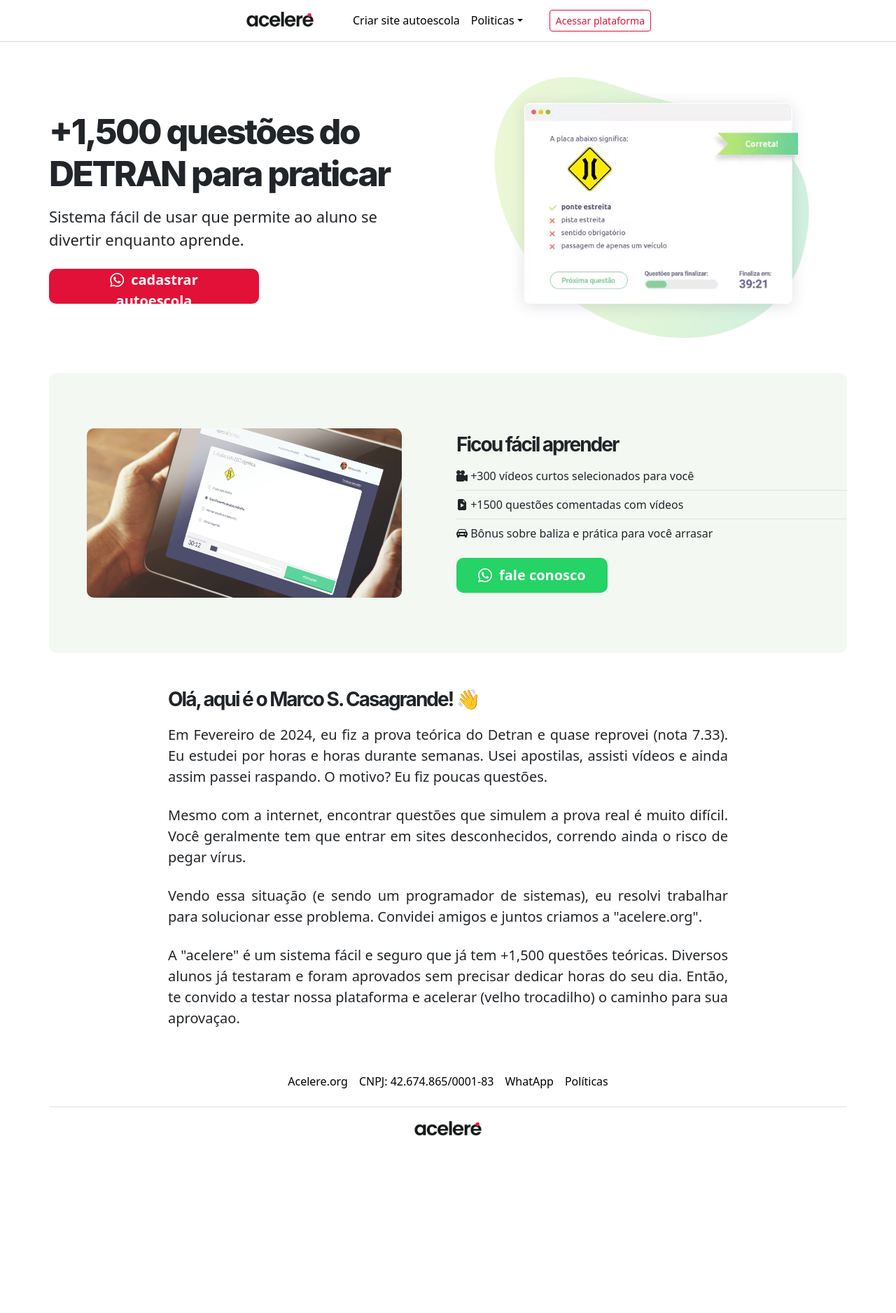
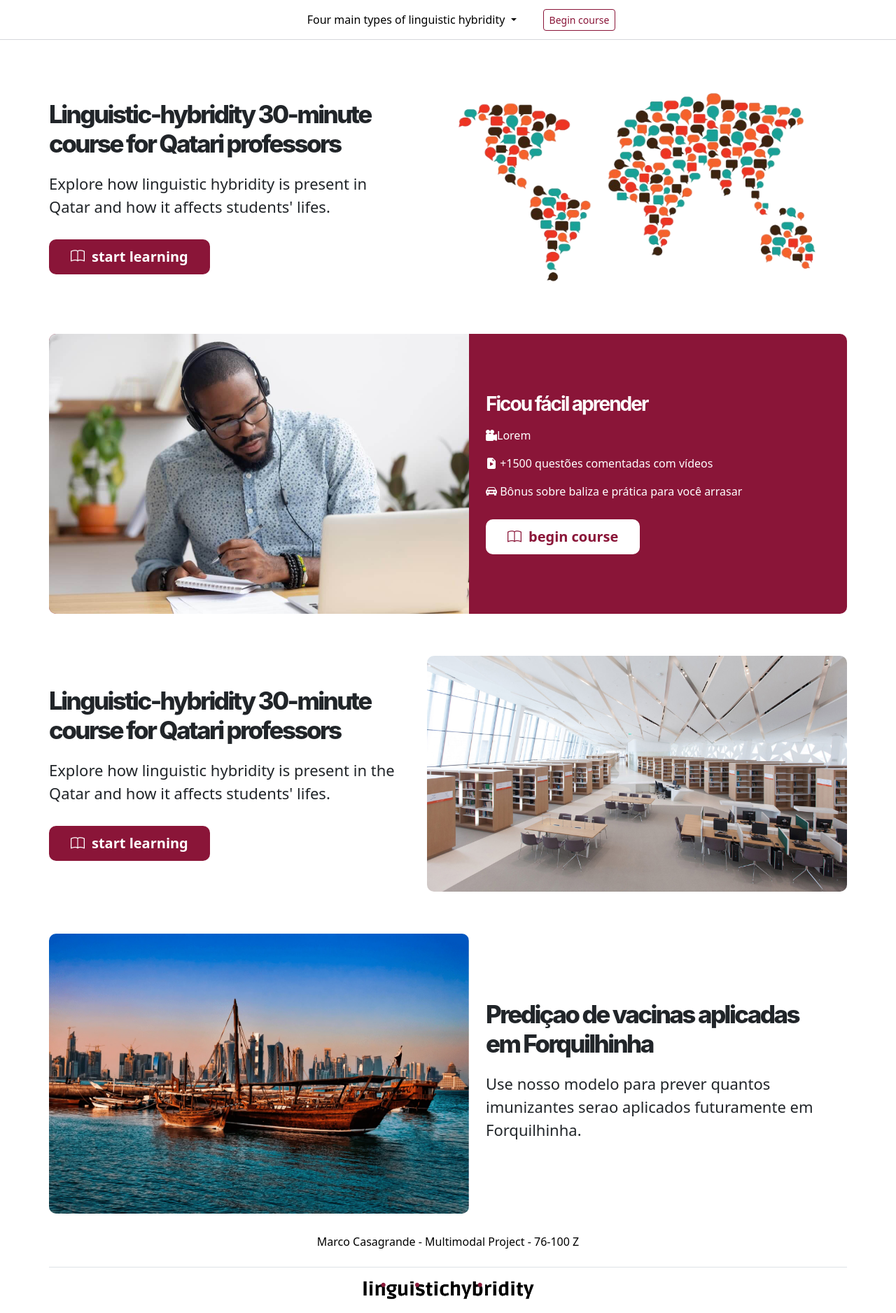
Before and after one commit to marcosavi/oasis-hackaton, a Django app: page / in a window 1280 px wide. Shown: the whole page at 70% size. Before the commit the page ends 1623 px from the top, so only its background shows below. Run offline with Django 4.2, Linux system fonts and the light colour scheme; some web fonts are replaced.

Commit message:
Final version - Day 1

```diff
--- a/static/css/style.css
+++ b/static/css/style.css
@@ -65,13 +65,13 @@ header {
 }
 
 .logo {
-    max-width: 100px;
+    max-width: 250px;
     display: flex;
     margin: 0 auto;
     border-radius: 10px;
 }
 
-.bi-whatsapp::before {
+.bi-book::before {
     content: "\f618";
     padding-right: 10px;
 }
@@ -106,7 +106,7 @@ header {
 }
 
 .h1-home {
-    font-size: 50px;
+    font-size: 35px;
     font-weight: 800;
     font-family: "Inter", sans-serif;
     letter-spacing: -2.6px;
@@ -172,7 +172,7 @@ figcaption {
 }
 
 .btn-main {
-    background-color: #E11138;
+    background-color: #8A1538;
     color: white;
     max-width: 250px;
 }
@@ -187,8 +187,8 @@ figcaption {
 }
 
 .btn-second {
-    border: solid 1px #E11138;
-    color: #E11138;
+    border: solid 1px #8A1538;
+    color: #8A1538;
 }
 
 .container .h1-home {
@@ -247,8 +247,8 @@ label {
 }
 
 .btn-whatsapp {
-    color: #fff;
-    background-color: #25d366;
+    color: #8A1538;
+    background-color: #ffffff;
 }
 
 .bi-whatsapp::before {
@@ -286,7 +286,7 @@ label {
 }
 
 .first-sec-inicial-index {
-    padding: 50px 0;
+    padding: 60px 0;
 }
 
 .center-button-site {
@@ -305,11 +305,7 @@ label {
     flex-direction: column;
     justify-content: center;
     text-align: left;
-    gap: 15px;
-}
-
-.height-index-inicial-sections {
-    height: 400px;
+    gap: 20px;
 }
 
 .central {
@@ -325,19 +321,32 @@ label {
     margin-bottom: 10px;
 }
 
+.list-group, .list-group-item {
+    color: white;
+}
+
 .gray {
-    background-color: #F3F8F2;
+    background-color: #8A1538
+    ;
     border-radius: 10px;
 }
 
 .list-group-item {
-    background-color: #F3F8F2;
+    background-color: #8A1538;
 }
 
 .image-header {
-    max-width: 450px;
-    margin: 0 auto;
+    max-width: 600px;
     border-radius: 10px;
+}
+
+.image-platform {
+    max-width: 600px;
+    border-radius: 10px 0px 0px 10px;
+}
+
+.list-group-flush>.list-group-item {
+    border-width: 0;
 }
 
 .list-group-item {
@@ -401,8 +410,6 @@ h3 {
     } .row {
         display: flex;
         flex-direction: column;
-    } .h1-home {
-        font-size: 35px;
     } .gray {
         border-radius: 0;
         background-color: white;
--- a/templates/base.html
+++ b/templates/base.html
@@ -2,8 +2,9 @@
 <html lang="pt-br">
     <head>
         {% load static %}
+        <meta charset="utf-8">
+        <link rel="shortcut icon" type="image/png" href="{% static 'images/favicon.png' %}" >
         <link rel="stylesheet" href="https://rsms.me/inter/inter.css">
-        <meta charset="utf-8">
         <meta name="viewport" content="width=device-width, initial-scale=1">
         <title>{% block title %}{% endblock %}</title>
         <script src="https://cdn.jsdelivr.net/npm/bootstrap@5.3.3/dist/js/bootstrap.bundle.min.js" integrity="sha384-YvpcrYf0tY3lHB60NNkmXc5s9fDVZLESaAA55NDzOxhy9GkcIdslK1eN7N6jIeHz" crossorigin="anonymous"></script>
@@ -18,9 +19,6 @@
               {% if request.user.autoescola == autoescola %}
               <nav class="navbar navbar-expand-lg bg-body-tertiary center">
                 <div class="container-fluid">
-                  <a class="navbar-brand" href="#">
-                    <img class="logo" src="{% static 'images/logo.webp' %}" />
-                  </a>
                   <button class="navbar-toggler" type="button" data-bs-toggle="collapse" data-bs-target="#navbarSupportedContent" aria-controls="navbarSupportedContent" aria-expanded="false" aria-label="Toggle navigation">
                     <span class="navbar-toggler-icon"></span>
                   </button>
@@ -60,30 +58,24 @@
             {% else %}
               <nav class="navbar navbar-expand-lg bg-body-tertiary center">
                 <div class="container-fluid">
-                  <a class="navbar-brand" href="#">
-                    <img class="logo" src="{% static 'images/logo.webp' %}" />
-                  </a>
                   <button class="navbar-toggler" type="button" data-bs-toggle="collapse" data-bs-target="#navbarSupportedContent" aria-controls="navbarSupportedContent" aria-expanded="false" aria-label="Toggle navigation">
                     <span class="navbar-toggler-icon"></span>
                   </button>
                   <div class="collapse navbar-collapse" id="navbarSupportedContent">
                     <ul class="navbar-nav me-auto mb-2 mb-lg-0">
-
-                      <li class="nav-item">
-                        <a class="nav-link" href="">Criar site autoescola</a>
-                      </li>
                       <li class="nav-item dropdown">
-                        <a class="nav-link dropdown-toggle" href="#" role="button" data-bs-toggle="dropdown" aria-expanded="false">Politicas</a>
+                        <a class="nav-link dropdown-toggle" href="#" role="button" data-bs-toggle="dropdown" aria-expanded="false">Four main types of linguistic hybridity </a>
                         <ul class="dropdown-menu">
-                          <li><a class="dropdown-item" href="#">Politica de Privacidade</a></li>
-                          <li><a class="dropdown-item" href="#">Termos de Uso</a></li>
-                          <li><a class="dropdown-item" href="#">Política de Cookies</a></li>
+                          <li><a class="dropdown-item" href="#">Arabizi</a></li>
+                          <li><a class="dropdown-item" href="#">Translanguaging</a></li>
+                          <li><a class="dropdown-item" href="#">Code-switching</a></li>
+                          <li><a class="dropdown-item" href="#">White dialects</a></li>
                         </ul>
                       </li>
                     </ul>
                     <div class="button-header">
                         {% if not user.is_authenticated %}
-                          <a href="#"><button type="button" class="btn btn-sm btn-second">Acessar plataforma</button></a>
+                          <a href="#"><button type="button" class="btn btn-sm btn-second">Begin course</button></a>
                         {% else %}
                           <a href="#"><button type="button" class="btn btn-sm btn-second">Sair</button></a>
                         {% endif %}
@@ -114,12 +106,9 @@
           <div class="container footer-background">
             <footer class="py-3 my-4">
               <ul class="nav justify-content-center border-bottom pb-3 mb-3">
-                <li class="nav-item"><a href="#" class="nav-link px-2 text-body-secondary">Acelere.org</a></li>
-                <li class="nav-item"><a href="#" class="nav-link px-2 text-body-secondary">CNPJ: 42.674.865/0001-83</a></li>
-                <li class="nav-item"><a href="#" class="nav-link px-2 text-body-secondary">WhatApp</a></li>
-                <li class="nav-item"><a href="#" class="nav-link px-2 text-body-secondary">Políticas</a></li>
+                <li class="nav-item"><a href="#" class="nav-link px-2 text-body-secondary">Marco Casagrande - Multimodal Project - 76-100 Z</a></li>
               </ul>
-              <img class="logo" src="{% static 'images/logo.webp' %}" />
+              <img class="logo" src="{% static 'images/linguistichybridity.png' %}" />
             </footer>
           </div>
         </footer>
--- a/templates/home/index.html
+++ b/templates/home/index.html
@@ -7,12 +7,12 @@
 <div class="container text-center first-sec-inicial-index">
     <div class="row">
       <div class="col">
-        <h1 class="h1-home">+1,500 questões do DETRAN para praticar</h1>
-        <p class="p-first additional-padding-bottom">Sistema fácil de usar que permite ao aluno se divertir enquanto aprende.</p>
-        <a href="https://wa.me/5548998289645"><button type="button" class="btn btn-sm btn-main big"><i class="bi bi-whatsapp"></i>cadastrar autoescola</button></a>
+        <h1 class="h1-home">Linguistic-hybridity 30-minute course for Qatari professors</h1>
+        <p class="p-first additional-padding-bottom">Explore how linguistic hybridity is present in Qatar and how it affects students' lifes.</p>
+        <a href="https://wa.me/5548998289645"><button type="button" class="btn btn-sm btn-main big"><i class="bi bi-book"></i>start learning</button></a>
       </div>
       <div class="col">
-        <img class="image-header" src="{% static 'images/feature-simulations.webp' %}">
+        <img class="image-header" src="{% static 'images/cover.png' %}">
       </div>
     </div>
 </div>
@@ -20,30 +20,42 @@
 <div class="container text-center gray">
     <div class="row">
       <div class="col">
-        <img class="image-header" src="{% static 'images/simulado.png' %}">
+        <img class="image-platform" src="{% static 'images/elearning.jpg' %}">
       </div>
       <div class="col height-index-inicial-sections">
         <ul class="list-group list-group-flush">
             <h3 class="h3-home">Ficou fácil aprender</h3>
-            <li class="list-group-item"><i class="bi bi-camera-reels-fill"></i> +300 vídeos curtos selecionados para você</li>
+            <li class="list-group-item"><i class="bi bi-camera-reels-fill"></i>Lorem</li>
             <li class="list-group-item"><i class="bi bi-file-earmark-play-fill"></i> +1500 questões comentadas com vídeos</li>
             <li class="list-group-item"><i class="bi bi-car-front-fill"></i> Bônus sobre baliza e prática para você arrasar</li>
           </ul>
-          <a href="https://wa.me/5548998289645"><button type="button" class="btn btn-sm btn-whatsapp big"><i class="bi bi-whatsapp"></i>fale conosco</button></a>
+          <a href="#"><button type="button" class="btn btn-sm btn-whatsapp big"><i class="bi bi bi-book"></i>begin course</button></a>
       </div>
     </div>
 </div>
 
-<div class="container bio">
+<div class="container text-center first-sec-inicial-index">
   <div class="row">
-      <h3 id="sobre-nos" class="h3-home">Olá, aqui é o Marco S. Casagrande! 👋</h3>
-      <div class="bio-div">
-        <p>Em Fevereiro de 2024, eu fiz a prova teórica do Detran e quase reprovei (nota 7.33). Eu estudei por horas e horas durante semanas. Usei apostilas, assisti vídeos e ainda assim passei raspando. O motivo? Eu fiz poucas questões.</p>
-        <p>Mesmo com a internet, encontrar questões que simulem a prova real é muito difícil. Você geralmente tem que entrar em sites desconhecidos, correndo ainda o risco de pegar vírus.</p>
-        <p>Vendo essa situação (e sendo um programador de sistemas), eu resolvi trabalhar para solucionar esse problema. Convidei amigos e juntos criamos a "acelere.org".</p>
-        <p>A "acelere" é um sistema fácil e seguro que já tem +1,500 questões teóricas. Diversos alunos já testaram e foram aprovados sem precisar dedicar horas do seu dia. Então, te convido a testar nossa plataforma e acelerar (velho trocadilho) o caminho para sua aprovaçao.</p>
-      </div>
+    <div class="col">
+      <h1 class="h1-home">Linguistic-hybridity 30-minute course for Qatari professors</h1>
+      <p class="p-first additional-padding-bottom">Explore how linguistic hybridity is present in the Qatar and how it affects students' lifes.</p>
+      <a href="#"><button type="button" class="btn btn-sm btn-main big"><i class="bi bi-book"></i>start learning</button></a>
     </div>
+    <div class="col">
+      <img class="image-header" src="{% static 'images/qatar3.jpg' %}">
+    </div>
+  </div>
 </div>
 
+<div class="container text-center">
+  <div class="row">
+    <div class="col">
+      <img class="image-header" src="{% static 'images/qatar2.webp' %}">
+    </div>
+    <div class="col">
+      <h1 class="h1-home">Prediçao de vacinas aplicadas em Forquilhinha</h1>
+      <p class="p-first additional-padding-bottom">Use nosso modelo para prever quantos imunizantes serao aplicados futuramente em Forquilhinha.</p>
+    </div>
+  </div>
+
 {% endblock %}
```
Also changed, not shown: static/images/cover.png (added), static/images/elearning.jpg (added), static/images/favicon.png, static/images/feature-simulations.webp (deleted), static/images/linguistichybridity.png (added), static/images/qatar1.jpg (added), static/images/qatar2.webp (added), static/images/qatar3.jpg (added).
